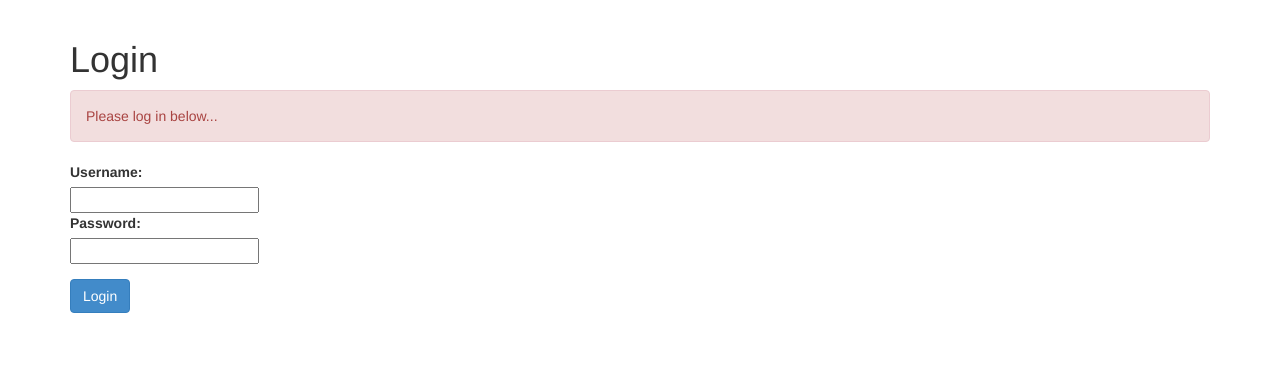
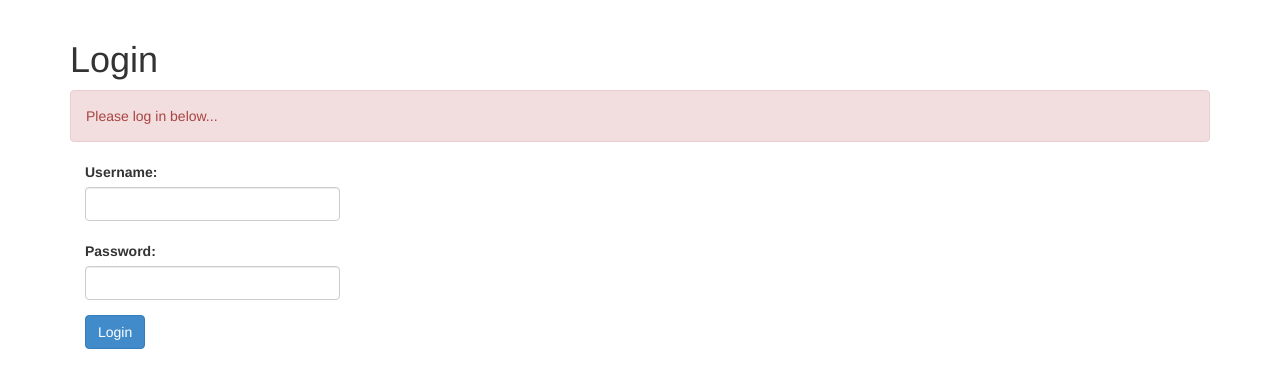
Before and after one commit to igor-rodrigues01/casv, a Django app: page /login/ in a window 1280 px wide. Shown: the part 72-460 px from the top of the page. Run offline with Django 3.2, Linux system fonts and the light colour scheme; some libraries are stand-ins or nearby versions.

Commit message:
update translation and improve login form

```diff
--- a/casv/core/templates/login_form.html
+++ b/casv/core/templates/login_form.html
@@ -1,4 +1,5 @@
 {% load i18n %}
+
 
 <form action="{% url 'core:login' %}" method="post" role="form">{% csrf_token %}
   {% if next %}
@@ -6,9 +7,9 @@
   {% endif %}
   <div class="form-group">
     <label for="username">{% trans 'Username' %}:</label><br />
-    <input type="text" name="username" value=""><br />
+    <input class="form-control" type="text" name="username" value=""><br />
     <label for="password">{% trans 'Password' %}:</label><br />
-    <input type="password" name="password" value="" id="password">
+    <input class="form-control" type="password" name="password" value="" id="password">
   </div>
   <button type="submit" class="btn btn-primary">{% trans 'Login' %}</button>
 </form>
--- a/casv/core/templates/login_page.html
+++ b/casv/core/templates/login_page.html
@@ -8,6 +8,7 @@
   {% if msg %}
     <div class="alert alert-danger" role="alert">{{ msg }}</div>
   {% endif %}
-
-  {% include 'login_form.html' %}
+  <div class="col-xs-12 col-md-3">
+    {% include 'login_form.html' %}
+  </div>
 {% endblock content %}
```
Also changed, not shown: casv/core/locale/pt_BR/LC_MESSAGES/django.po, 1 other file.
